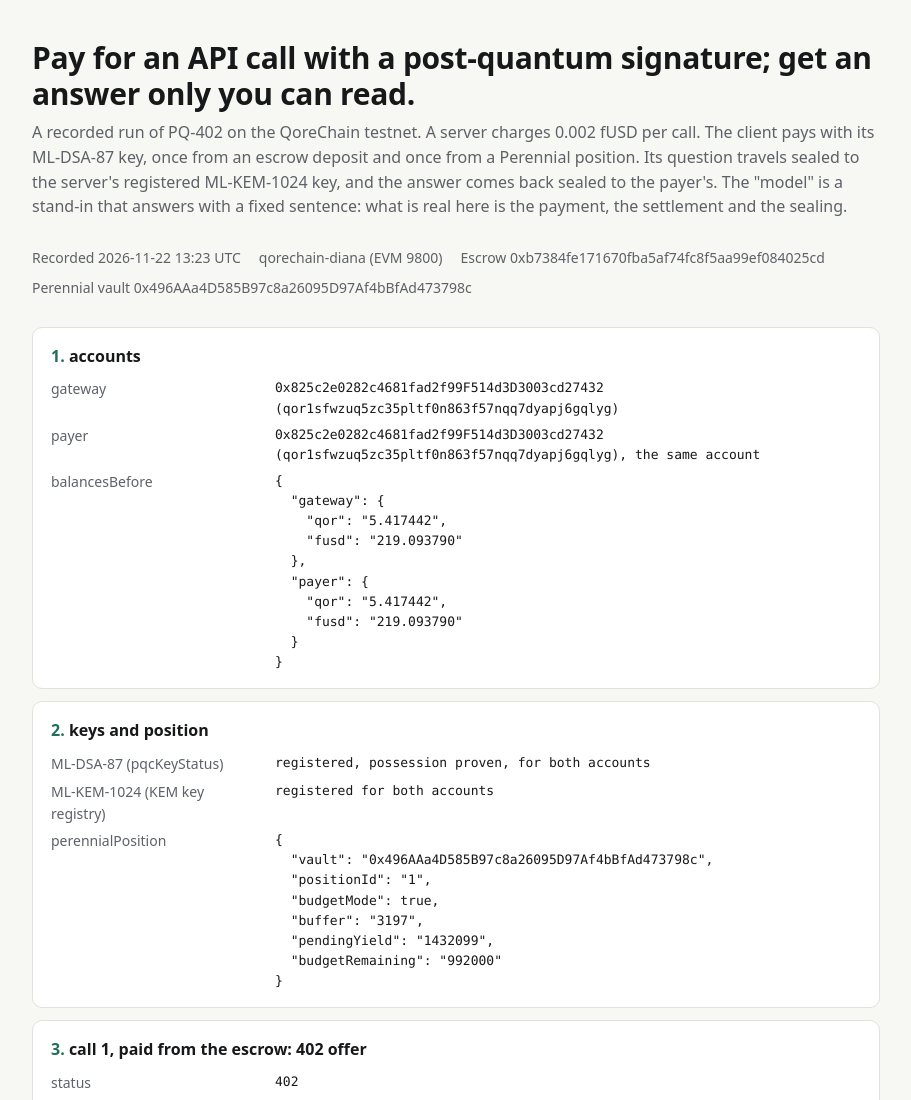
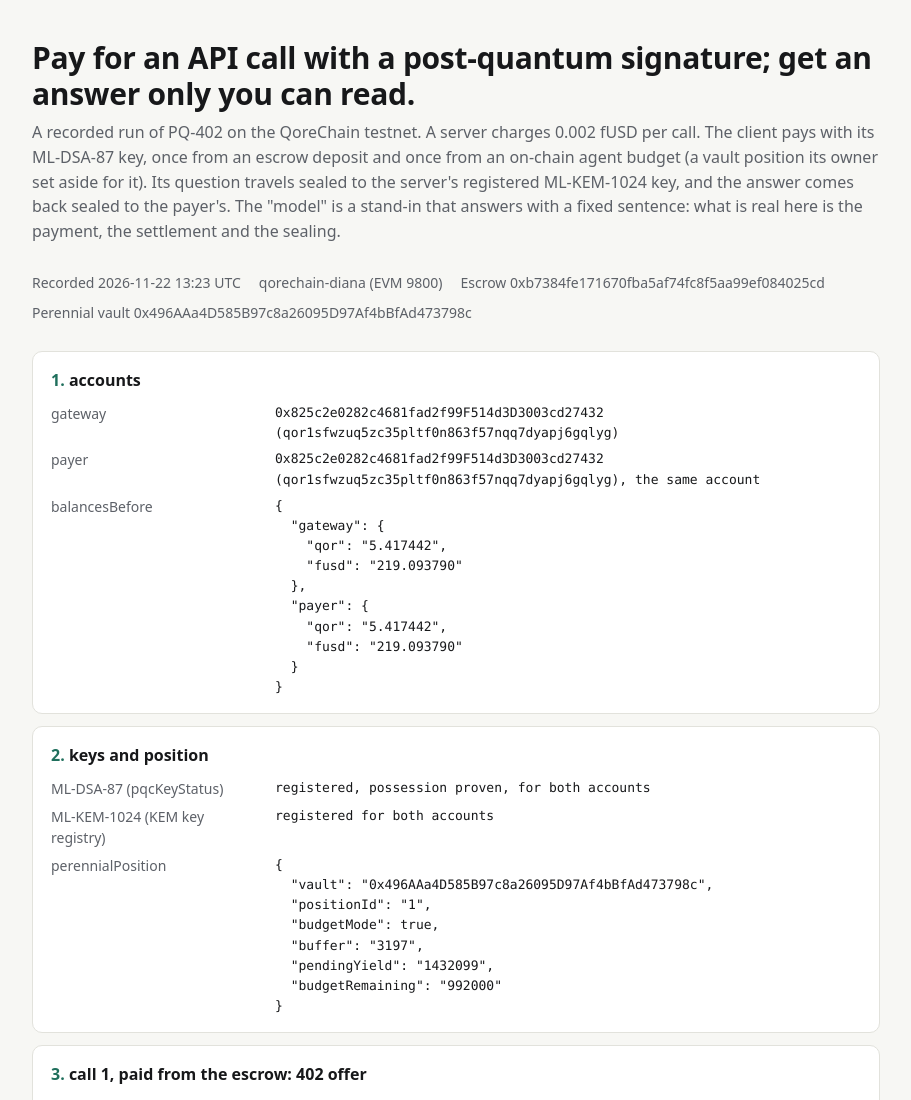
Before and after one commit to raldblox/pq-402, a website: page site/index.html in a window 1280 px wide. Shown: the top 1100 px of the page, without its empty margins (184-1095 px from the left). Drawn offline with Linux system fonts and the light colour scheme.

Commit message:
docs: lead with the provider's problem and detail the encryption
The README opens with what API providers and agent developers lack, then
shows each post-quantum encryption property with its code path, test and
testnet hash: ML-KEM-1024 sealing through QoreSeal, keys read from the
KEM registry, the binding of that key to the account's ML-DSA-87
identity, and sealing and opening on the client. The agent-budget scheme
is introduced in plain words, with the projects it works with at the
end; the demo page and cover say the same.

Co-Authored-By: Claude Opus 5.5 <noreply@anthropic.com>

```diff
--- a/examples/demo.ts
+++ b/examples/demo.ts
@@ -359,7 +359,7 @@ async function main() {
     const { server, origin } = await startServer({ chain: evm, settler, gateway, escrow, vault }, 0);
     try {
       await paidCall("call 1, paid from the escrow", origin, payer, undefined);
-      await paidCall("call 2, paid from the Perennial position", origin, payer, positionId);
+      await paidCall("call 2, paid from an on-chain agent budget", origin, payer, positionId);
     } finally {
       server.close();
     }
--- a/scripts/site.mjs
+++ b/scripts/site.mjs
@@ -64,7 +64,7 @@ const settlement = (scheme) => run.transactions.find((t) => t.what.includes(`(${
 const short = (h) => (h ? `${h.slice(0, 10)}…${h.slice(-6)}` : "not recorded");
 const proof = [
   `Paid from an escrow (pq-erc20): ${short(settlement("pq-erc20"))}`,
-  `Paid from a Perennial position (pq-perennial): ${short(settlement("pq-perennial"))}`,
+  `Paid from an on-chain agent budget (pq-perennial): ${short(settlement("pq-perennial"))}`,
   "Answers sealed with ML-KEM-1024 to the payer's registered key; receipts signed with ML-DSA-87",
 ];
 
--- a/site/index.html
+++ b/site/index.html
@@ -167,10 +167,10 @@
       <h1>Pay for an API call with a post-quantum signature; get an answer only you can read.</h1>
       <p class="lede">
         A recorded run of PQ-402 on the QoreChain testnet. A server charges 0.002 fUSD per call. The client
-        pays with its ML-DSA-87 key, once from an escrow deposit and once from a Perennial position. Its
-        question travels sealed to the server's registered ML-KEM-1024 key, and the answer comes back sealed
-        to the payer's. The "model" is a stand-in that answers with a fixed sentence: what is real here is the
-        payment, the settlement and the sealing.
+        pays with its ML-DSA-87 key, once from an escrow deposit and once from an on-chain agent budget (a
+        vault position its owner set aside for it). Its question travels sealed to the server's registered
+        ML-KEM-1024 key, and the answer comes back sealed to the payer's. The "model" is a stand-in that
+        answers with a fixed sentence: what is real here is the payment, the settlement and the sealing.
       </p>
       <div class="meta" id="meta"></div>
       <ol class="steps" id="steps"></ol>
```
Also changed, not shown: README.md, assets/cover.png, site/shot.png, site/social.png.
